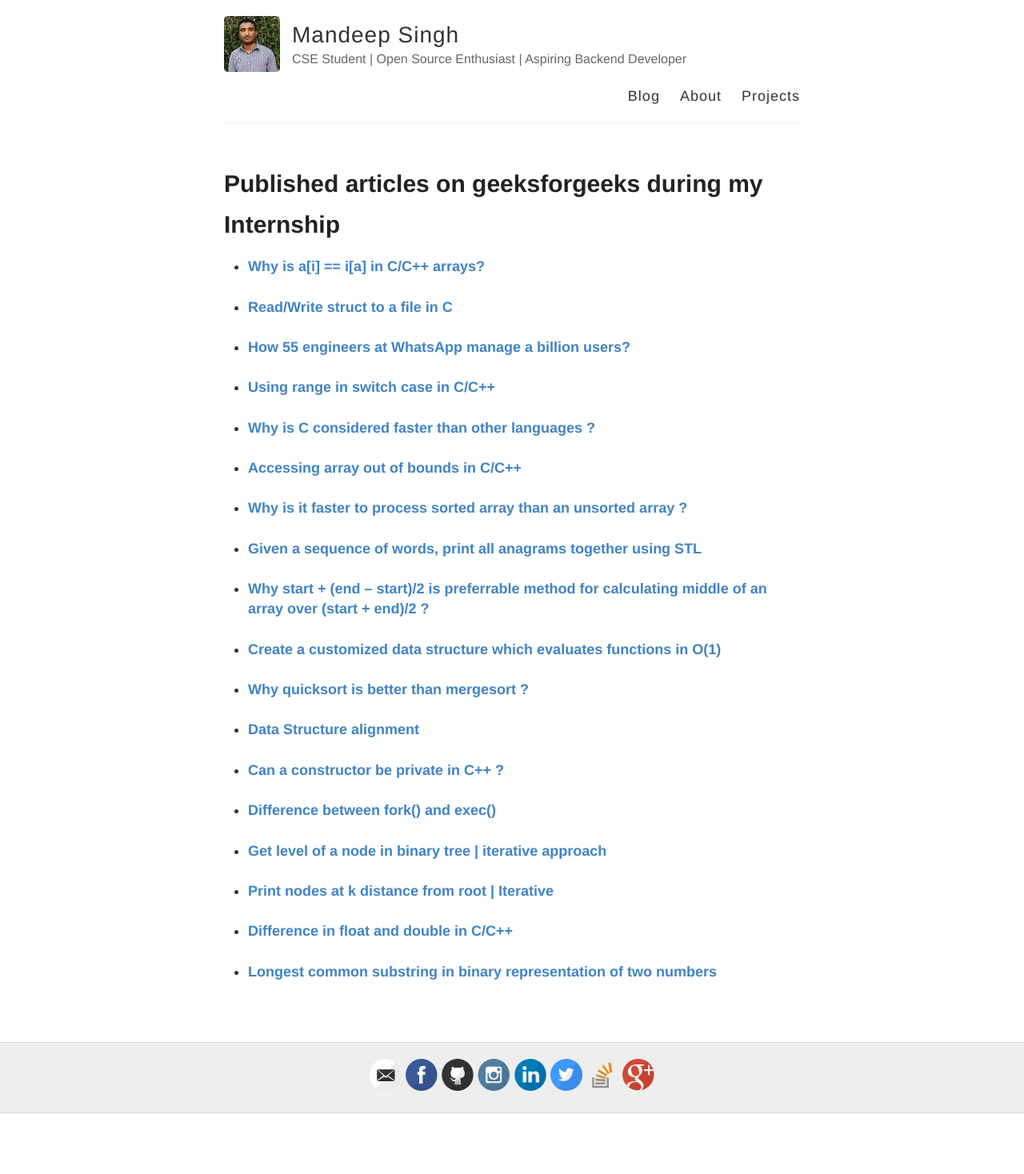
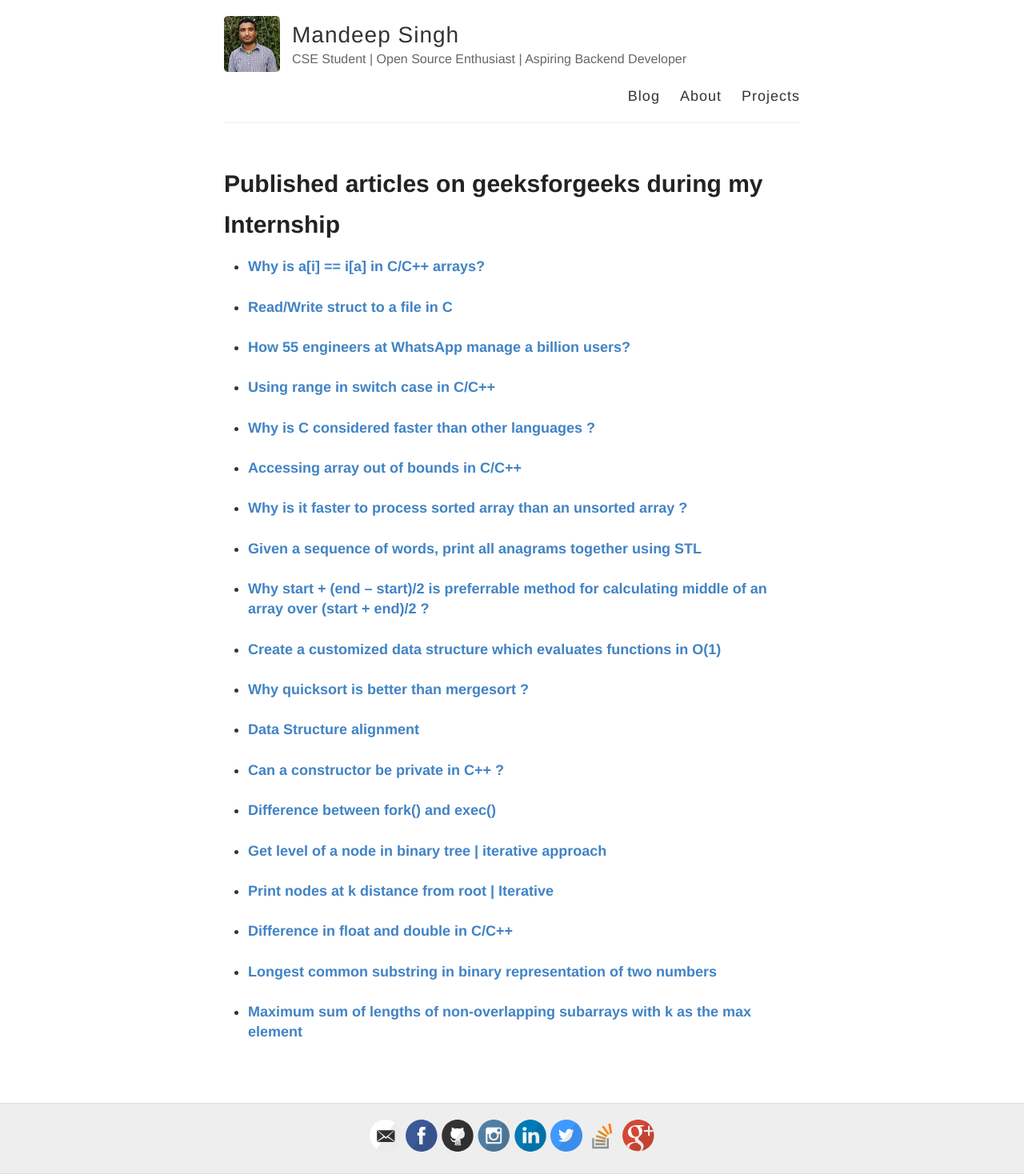
Before and after one commit to msdeep14/msdeep14.github.io, a Jekyll site: the page built from projects/geeksforgeeks_articles.html, in a window 1280 px wide. Shown: the whole page at 80% size. Built offline with Jekyll 4.4.1, drawn with Linux system fonts in a browser that asks for light colours; before the commit the page ends 1392 px from its top, so only the background shows below that.

Commit message:
add geeksforgeeks article link

```diff
--- a/projects/geeksforgeeks_articles.html
+++ b/projects/geeksforgeeks_articles.html
@@ -36,6 +36,7 @@ permalink: /projects/geeksforgeeks_articles
         <li><strong><a target = "_blank" href = "http://www.geeksforgeeks.org/print-nodes-k-distance-root-iterative/">Print nodes at k distance from root | Iterative</a></strong></li><br/>
         <li><strong><a target = "_blank" href = "http://www.geeksforgeeks.org/difference-float-double-c-cpp/">Difference in float and double in C/C++</a></strong></li><br/>
         <li><strong><a target = "_blank" href = "http://www.geeksforgeeks.org/longest-common-substring-binary-representation-two-numbers/">Longest common substring in binary representation of two numbers</a></strong></li><br/>
+        <li><strong><a target="_blank" href = "http://www.geeksforgeeks.org/maximum-sum-lengths-non-overlapping-subarrays-k-max-element/">Maximum sum of lengths of non-overlapping subarrays with k as the max element</a></strong></li><br/>
     </ul>
 </p>
 </body>
```
